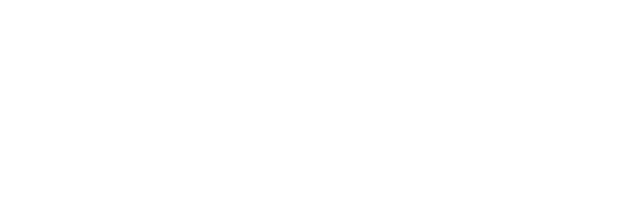
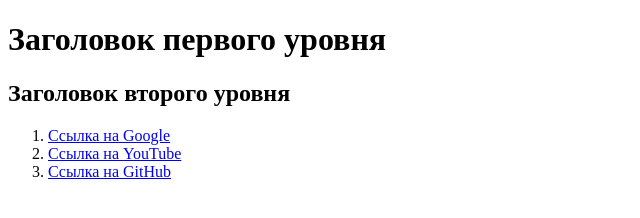
Before and after one commit to swdprt/task-html, a website: page src/index.html in a window 1280 px wide. Shown: the whole page, without its empty margins (0-640 px from the left). Drawn offline with Linux system fonts and the light colour scheme.

Commit message:
Выполнила задание

```diff
--- a/src/index.html
+++ b/src/index.html
@@ -1,7 +1,16 @@
-<!DOCTYPE html>
+<!doctype html>
 <html lang="en">
     <head>
         <title>HTML</title>
     </head>
-    <body></body>
+    <body>
+        <h1>Заголовок первого уровня</h1>
+        <h2>Заголовок второго уровня</h2>
+
+        <ol>
+            <li><a href="https://www.google.com">Ссылка на Google</a></li>
+            <li><a href="https://www.youtube.com">Ссылка на YouTube</a></li>
+            <li><a href="https://github.com">Ссылка на GitHub</a></li>
+        </ol>
+    </body>
 </html>
```
Also changed, not shown: 1 other file.
